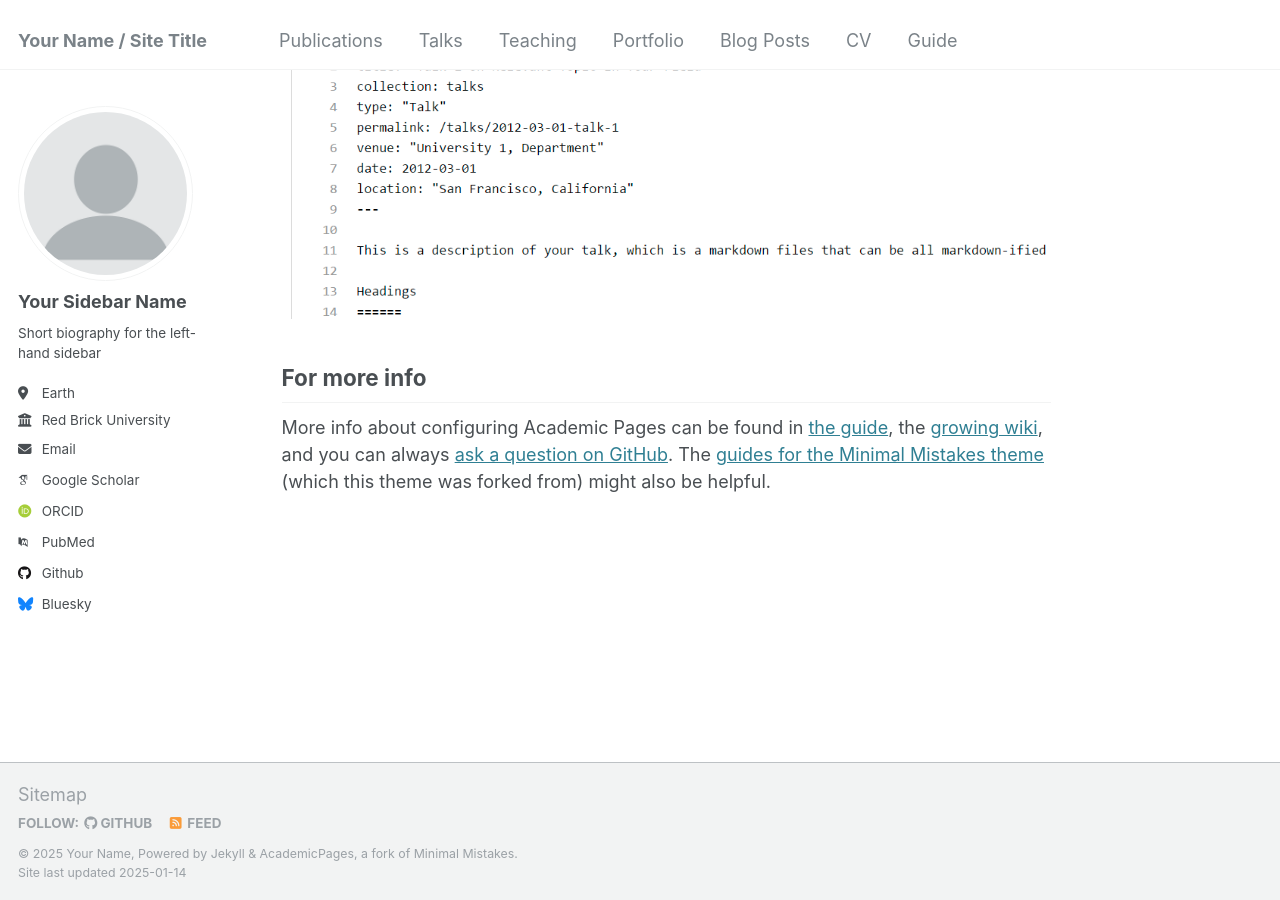
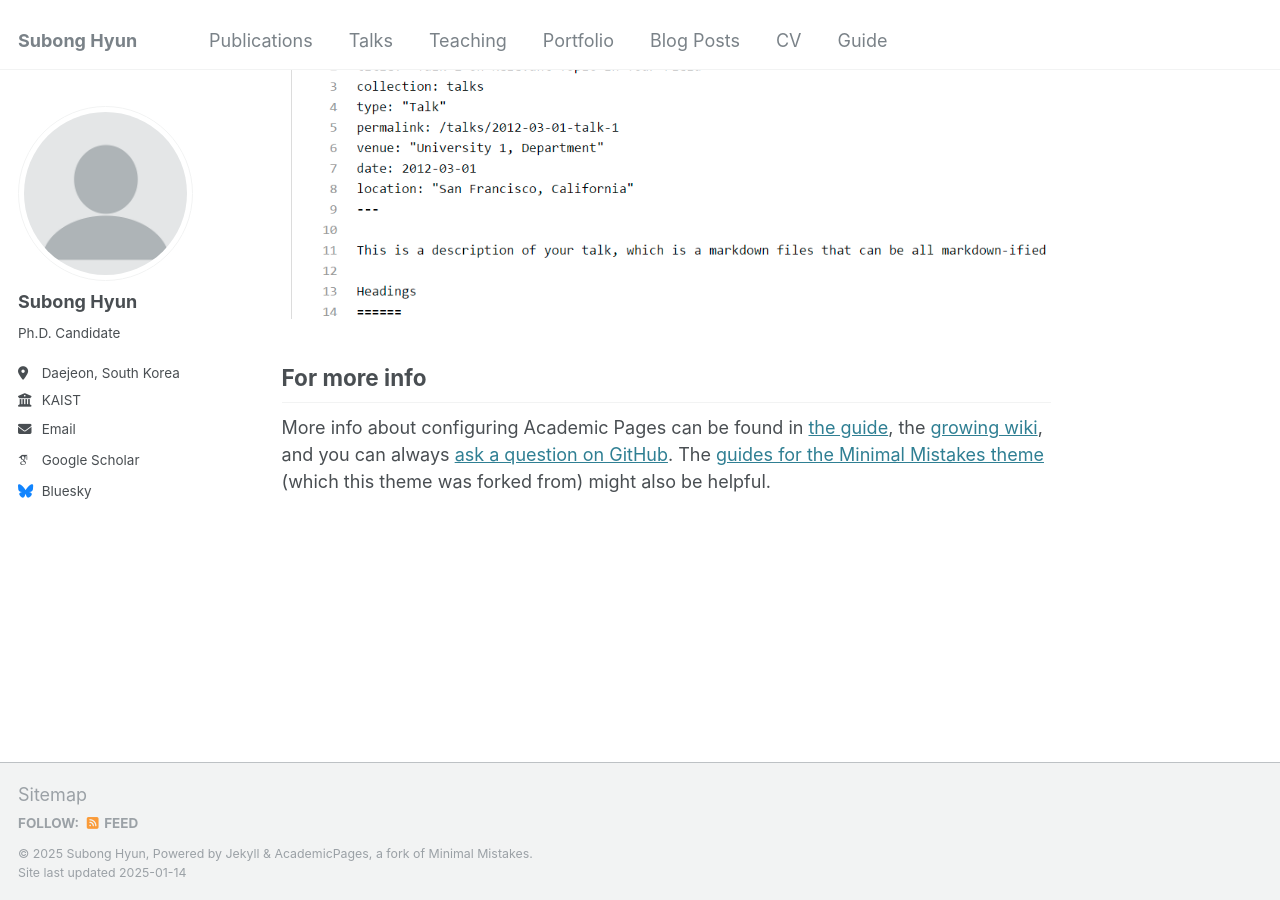
Before and after one commit to SubongHyun/subonghyun.github.io, a Jekyll site: the page built from _pages/about.md, in a window 1280 px wide and 900 px high, scrolled down 2643 px. Built offline with Jekyll 4.4.1, drawn with Linux system fonts in a browser that asks for light colours; some web fonts are replaced.

Commit message:
Update _config.yml

```diff
--- a/_config.yml
+++ b/_config.yml
@@ -8,11 +8,11 @@
 
 # Basic Site Settings
 locale                   : "en-US"
-title                    : "Your Name / Site Title"
+title                    : "Subong Hyun"
 title_separator          : "-"
-name                     : &name "Your Name"
+name                     : &name "Subong Hyun"
 description              : &description "personal description"
-url                      : https://academicpages.github.io # the base hostname & protocol for your site e.g. "https://[your GitHub username].github.io"
+url                      : https://subonghyun.github.io # the base hostname & protocol for your site e.g. "https://[your GitHub username].github.io"
 baseurl                  : "" # the subpath of your site, e.g. "/blog"
 repository               : "academicpages/academicpages.github.io"
 
@@ -22,21 +22,21 @@ repository               : "academicpages/academicpages.github.io"
 author:
   # Biographic information
   avatar           : "profile.png"
-  name             : "Your Sidebar Name"
-  pronouns         : # example: "she/her"
-  bio              : "Short biography for the left-hand sidebar"
-  location         : "Earth"
-  employer         : "Red Brick University"
+  name             : "Subong Hyun"
+  pronouns         : # example: "he/him"
+  bio              : "Ph.D. Candidate"
+  location         : "Daejeon, South Korea"
+  employer         : "KAIST"
   uri              : # URL
-  email            : "none@example.org"
+  email            : "hsb970@kaist.ac.kr"
 
   # Academic websites
   arxiv            : # URL - Update with the correct link to your profile
-  googlescholar    : "https://scholar.google.com/citations?user=PS_CX0AAAAAJ"
+  googlescholar    : "https://scholar.google.com/citations?hl=ko&user=1eOKFm4AAAAJ"
   impactstory      : # URL
-  orcid            : "http://orcid.org/yourorcidurl"
+  orcid            : # URL
   semantic         : # URL
-  pubmed           : "https://www.ncbi.nlm.nih.gov/pubmed/?term=john+snow"
+  pubmed           : # URL
   researchgate     : # URL
   scopus           : # URL
 
@@ -44,7 +44,7 @@ author:
   bitbucket        : # Username - Update with your username on the site
   codepen          : # Username
   dribbble         : # Username
-  github           : "academicpages"
+  github           : # Username
   kaggle           : # Username
   stackoverflow    : # User number or user number and name (i.e., use "1" or "1/jeff-atwood")
 
```
